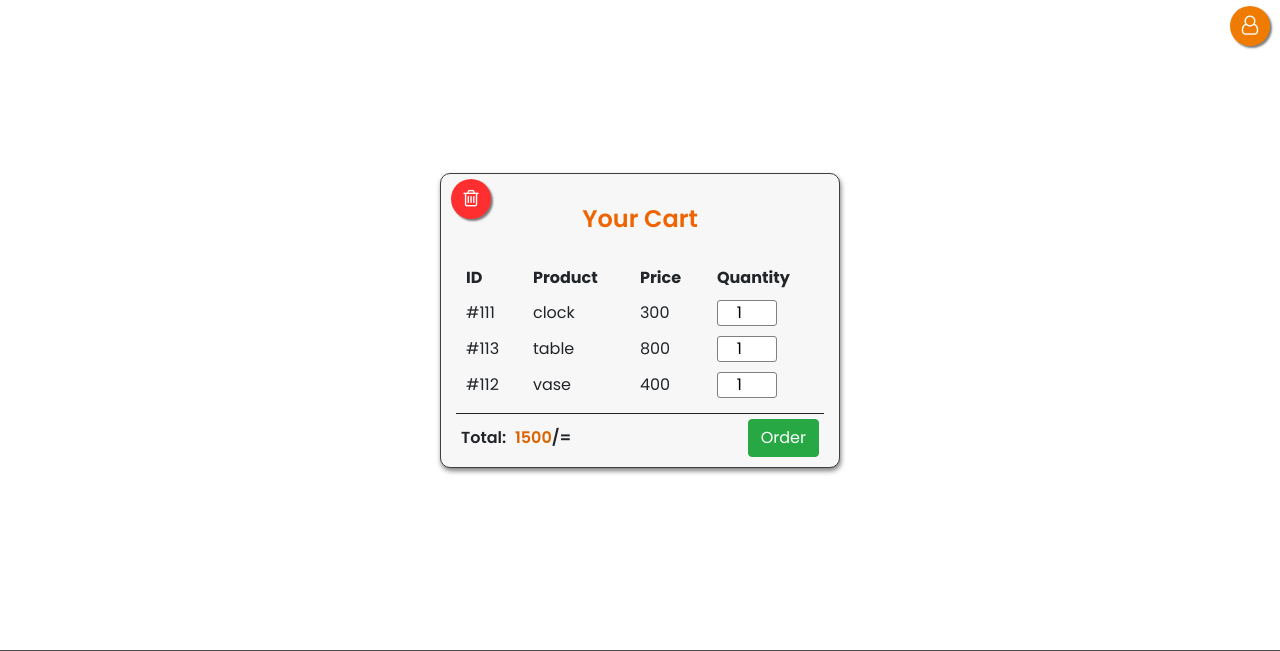
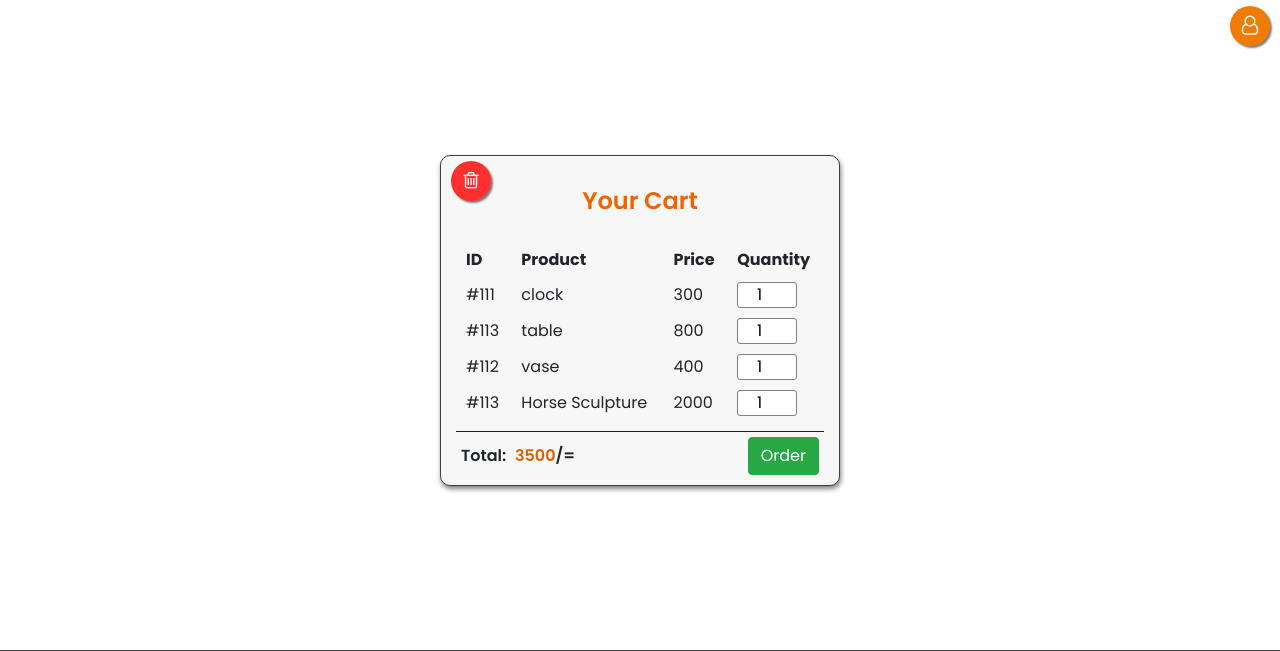
Before and after one commit to AfrideHossain/Blue_Blood, a PHP site: page /cart.php in a window 1280 px wide. Shown: the part 49-700 px from the top of the page. Run offline with PHP 8.4, Linux system fonts and the light colour scheme.

Commit message:
object updated

```diff
--- a/cart.php
+++ b/cart.php
@@ -193,6 +193,12 @@
                 name: "vase",
                 price: 400,
                 quant: 1
+            },
+            {
+                id: "#113",
+                name: "Horse Sculpture",
+                price: 2000,
+                quant: 1
             }
         ];
         /*var objstr = JSON.stringify(cart);
```
